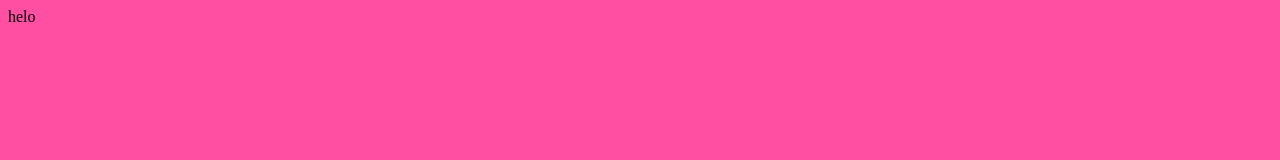
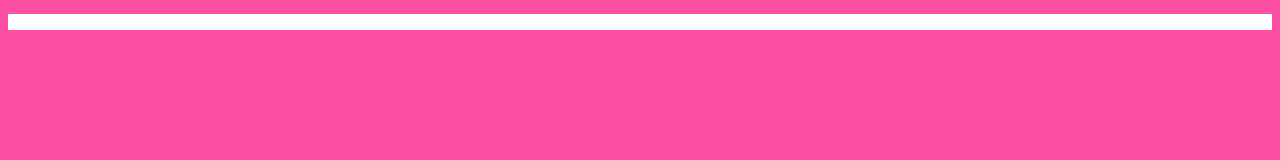
Before and after one commit to BenMiller2018/benjo, a plain HTML site: page index.html in a window 1280 px wide. Drawn offline with Linux system fonts and the light colour scheme.

Commit message:
Update index.html

```diff
--- a/index.html
+++ b/index.html
@@ -1,4 +1,27 @@
-helo
+<!DOCTYPE html>
+<title>Text Example</title>
+<style>
+div.container {
+background-color: #ffffff;
+}
+div.container p {
+font-family: Helvetica;
+font-size: 14px;
+font-style: normal;
+font-weight: bold;
+text-decoration: none;
+text-transform: lowercase;
+color: #ffffff;
+background-color: #ffffff;
+}
+</style>
+
+<div class="container">
+<p>benjo</p>
+</div>
+
+
+
 <html>
 <body style="background-color:#ff4fa2;">
 </body>
```
